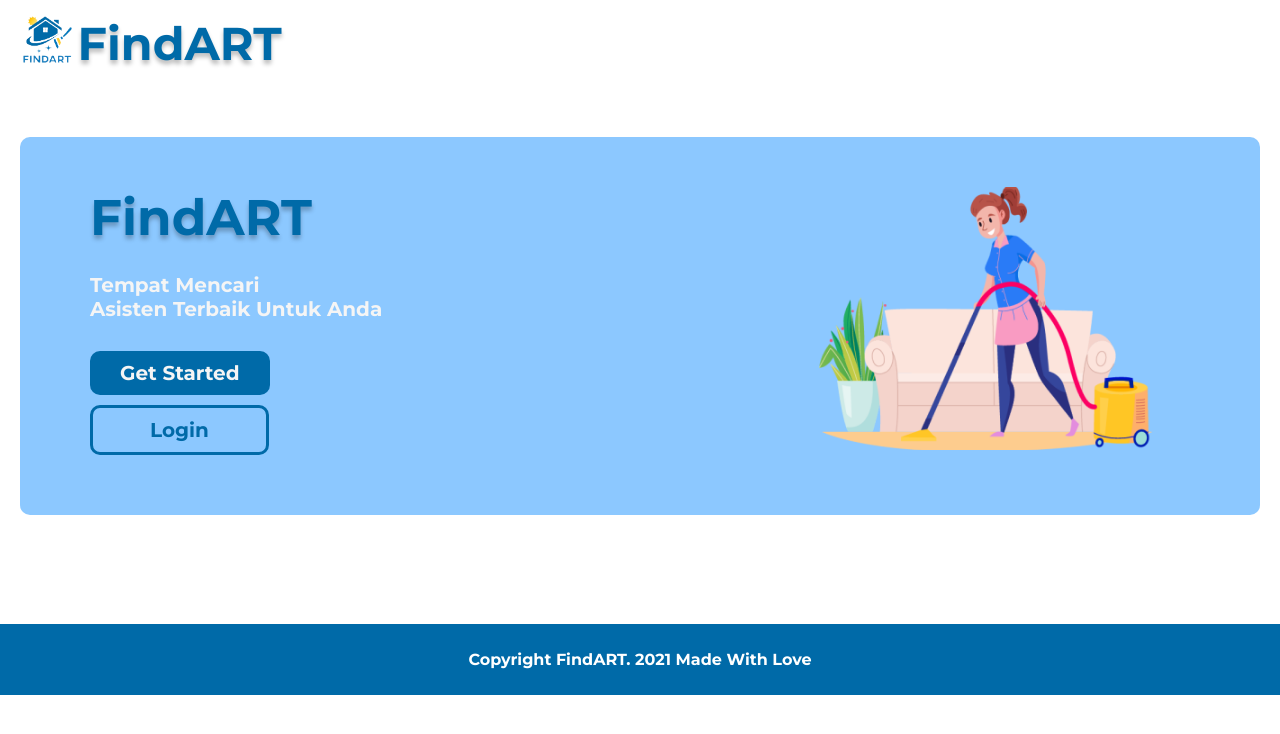
After one commit to Lucky7Tb/FindART, a PHP site: page /findart/ in a window 1280 px wide. The commit adds this page. Shown: the top 734 px of the page. Run offline with PHP 8.4, Linux system fonts and the light colour scheme.

Commit message:
landing page dan login

```diff
--- /dev/null
+++ b/index.php
@@ -0,0 +1,39 @@
+<!DOCTYPE html>
+<html>
+
+<head>
+	<meta charset="UTF-8">
+	<meta http-equiv="X-UA-Compatible" content="IE=edge">
+	<meta name="viewport" content="width=device-width, initial-scale=1.0">
+	<title>Landing Page FindART</title>
+    <link href="src/assets/css/landing.css" rel="stylesheet" type="text/css">
+    <link href='//fonts.googleapis.com/css?family=Montserrat:thin,extra-light,light,100,200,300,400,500,600,700,800' rel='stylesheet' type='text/css'>
+</head>
+
+<body>
+
+    <div class="header">
+        <img src="src/assets/img/findart_logo.png" alt="logo.png">
+        <h1>FindART</h1>
+    </div>
+
+    <div class="content">
+        <div class="content-left">
+            <h1>FindART</h1>
+            <p>Tempat Mencari</p>
+            <p style="margin-bottom: 30px;">Asisten Terbaik Untuk Anda</p>
+            <a href="./src/view/auth/register.php" class="register">Get Started</a><br>
+            <a href="./src/view/auth/login.php" class="login">Login</a>
+
+        </div>
+        <div class="content-right">
+            <img src="src/assets/img/cleaning-service.png" alt="cleaning-service.png">
+        </div>
+    </div>
+
+<footer>
+    <p>Copyright FindART. 2021 Made With Love</p>
+</footer>
+</body>
+
+</html>
--- /dev/null
+++ b/src/assets/css/landing.css
@@ -0,0 +1,98 @@
+* {
+    font-family: 'Montserrat', sans-serif;
+}
+
+body {
+    margin: 0;
+}
+
+.header {
+    margin-bottom: 20;
+    padding: 10px 15px;
+    font-weight: bold;
+    font-size: 23px;
+    color: #006AA8;
+    text-shadow: 0px 4px 4px rgba(0, 0, 0, 0.25);
+}
+
+.header h1 {
+    padding: 5px;
+    margin: 0;
+}
+
+.header img {
+    float: left;
+    width: 5%;
+}
+
+.content {
+    background: #8CC8FF;
+    border-radius: 10px;
+    margin: 50px 20px 109px 20px;
+    overflow: hidden;
+}
+
+.content-left {
+    display: inline-block;
+    float: left;
+    padding: 50px 70px;
+}
+
+.content-left h1 {
+    margin: 0;
+    margin-bottom: 25px;
+    color: #006AA8;
+    text-shadow: 0px 4px 4px rgba(0, 0, 0, 0.25);
+    font-size: 50px;
+}
+
+.content-left p {
+    margin: 0;
+    color: #F5F5F5;
+    font-size: 20px;
+    font-weight: bold;
+}
+
+.register {
+    display: inline-block;
+    margin-bottom: 10px;
+    font-size: 20px;
+    text-decoration: none;
+    color: #F5F5F5;
+    font-weight: bold;
+    padding: 10px 30px;
+    background-color: #006AA8;
+    border-radius: 10px;
+}
+
+.login {
+    display: inline-block;
+    margin-bottom: 10px;
+    font-size: 20px;
+    text-decoration: none;
+    color: #006AA8;
+    font-weight: bold;
+    padding: 10px 57px;
+    border: 3px solid #006AA8;
+    box-sizing: border-box;
+    border-radius: 10px;
+}
+
+.content-right {
+    display: inline-block;
+    float: right;
+    padding: 50px 70px;
+}
+
+.content-right img {
+    width: 90%;
+}
+
+footer {
+    padding-top: 10px;
+    padding-bottom: 10px;
+    color: #fff;
+    font-weight: bold;
+    background-color: #006AA8;
+    text-align: center;
+}
--- a/src/view/template/footer.php
+++ b/src/view/template/footer.php
@@ -1,5 +1,5 @@
 	<footer>
-		Ini footer
+		<p class="footer">Copyright FindART. 2021 Made With Love</p>
 	</footer>
 	</body>
 
```
Also changed, not shown: src/assets/css/login.css (added, +77 -0 lines), src/view/auth/login.php (+31 -0 lines), src/assets/img/cleaning-service.png (added).
